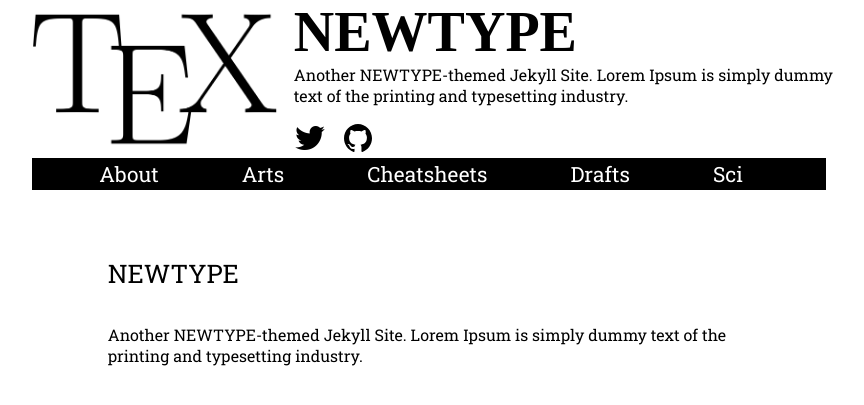
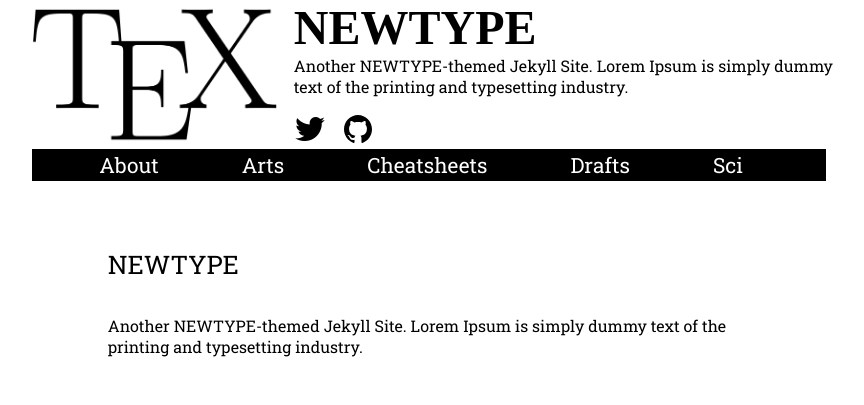
Before and after one commit to SomeoneSerge/jekyll-theme-newtype, a Jekyll site: the page built from index.html, in a window 1280 px wide. Shown: the top 405 px of the page, without its empty margins (211-1075 px from the left). Built offline with Jekyll 4.4.1, drawn with Linux system fonts in a browser that asks for light colours; some web fonts are replaced.

Commit message:
fixup! fixup! fixup! fixup! separate vars.scss

```diff
--- a/_sass/layout.scss
+++ b/_sass/layout.scss
@@ -91,10 +91,6 @@
         flex-shrink: 0;
     }
 
-    .site-title {
-        font-size: 22pt;
-    }
-
     .site-description {
         text-align: center;
     }
@@ -141,7 +137,6 @@
     }
 
     .site-title {
-        font-size: 42pt;
         padding-left: $logo-title-margin;
     }
 
```
